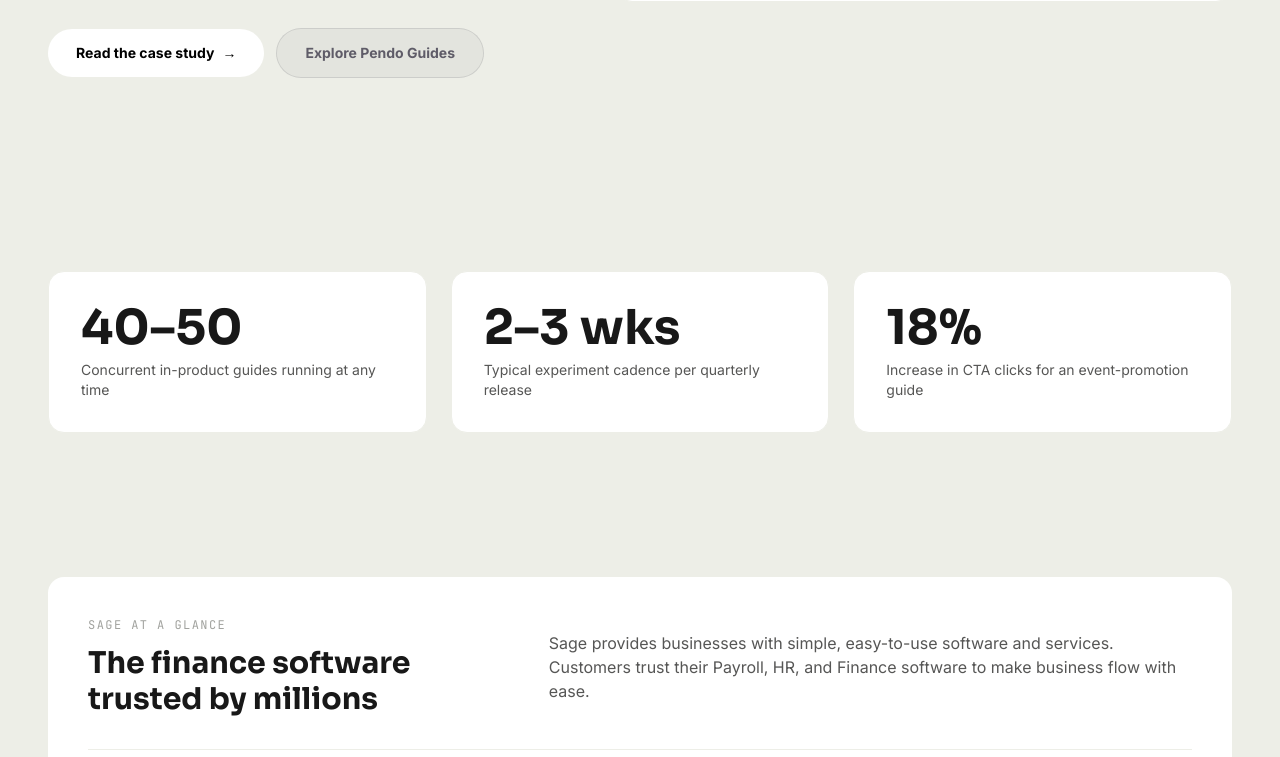
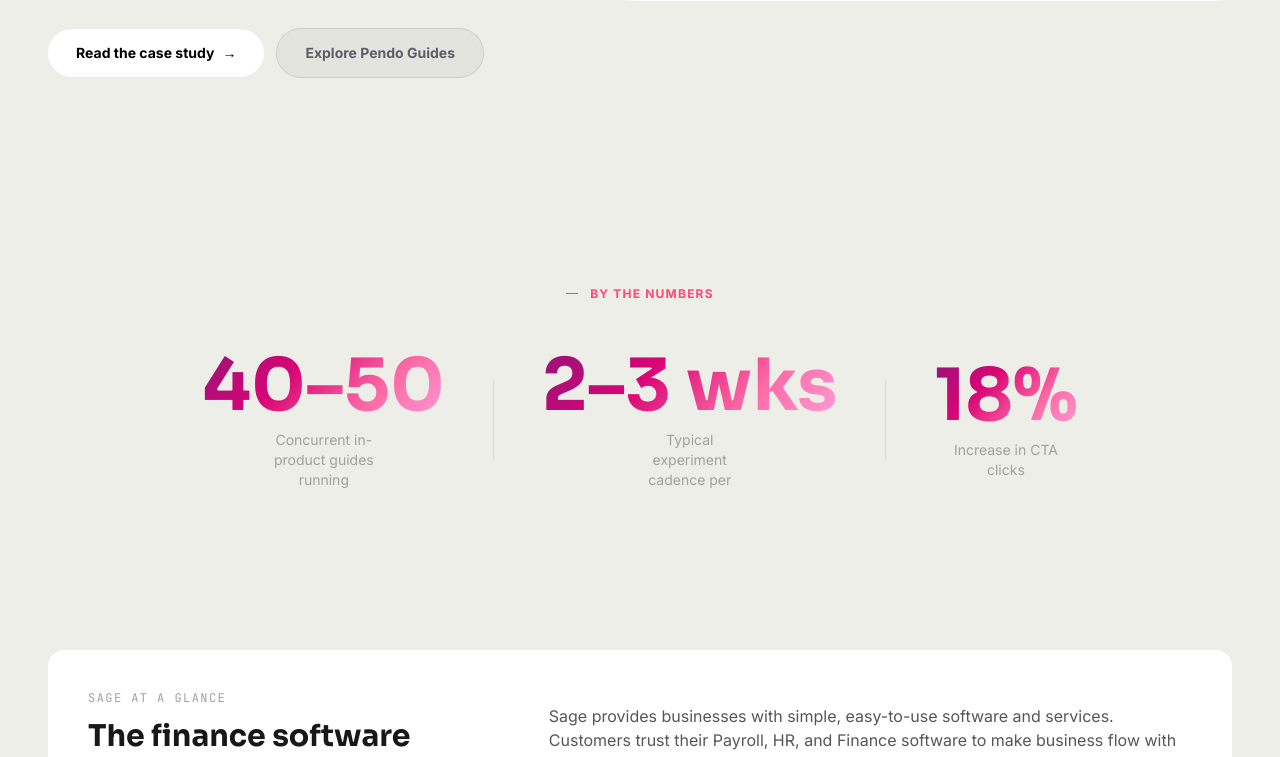
Before and after one commit to rcates12/hackathon-fusion-rubin, a Next.js app: page /customers/sage in a window 1280 px wide. Shown: the part 706-1463 px from the top of the page. Built offline with nearby package versions, Linux system fonts and the light colour scheme.

Commit message:
Expand metrics row into full-width display stat band for Sage

```diff
--- a/app/(site)/customers/sage/page.tsx
+++ b/app/(site)/customers/sage/page.tsx
@@ -207,25 +207,42 @@ const METRICS: Metric[] = [
 
 function MetricsRow() {
   return (
-    <Container as="section" className="border-t border-border-subtle py-16 sm:py-20">
-      <div id="story" className="grid grid-cols-1 gap-6 sm:grid-cols-3">
-        {METRICS.map((m) => (
-          <div
-            key={m.label}
-            className="flex flex-col gap-2 rounded-2xl border border-border-subtle bg-bg-card p-8"
-          >
-            <p
-              className={
-                m.hero
-                  ? 'font-display text-5xl font-bold text-primary'
-                  : 'font-display text-2xl font-medium text-muted'
-              }
-            >
-              {m.value}
-            </p>
-            <p className="text-sm text-secondary">{m.label}</p>
-          </div>
-        ))}
+    <Container as="section" className="py-20 sm:py-24">
+      <style>{`
+        .stat-gradient {
+          background: linear-gradient(135deg, #97127a 0%, #d80574 35%, #fd6aa5 70%, #ff9ed7 100%);
+          -webkit-background-clip: text;
+          background-clip: text;
+          -webkit-text-fill-color: transparent;
+        }
+        .divider {
+          width: 1px;
+          height: 80px;
+          background-color: rgba(6, 1, 25, 0.08);
+        }
+      `}</style>
+      <div className="flex flex-col items-center gap-12">
+        <div className="flex items-center gap-3">
+          <div className="w-3 h-px bg-pendo-pink" />
+          <p className="font-sans font-bold text-xs uppercase tracking-widest text-pendo-pink">
+            By the numbers
+          </p>
+        </div>
+        <div id="story" className="flex items-center justify-center gap-12">
+          {METRICS.map((m, i) => (
+            <div key={m.label} className="flex items-center gap-12">
+              <div className="flex flex-col items-center gap-2">
+                <p className="stat-gradient font-display text-7xl font-bold">
+                  {m.value}
+                </p>
+                <p className="text-sm text-center text-muted font-sans" style={{ maxWidth: '120px' }}>
+                  {m.label.split(' ').slice(0, 4).join(' ')}
+                </p>
+              </div>
+              {i < METRICS.length - 1 && <div className="divider" />}
+            </div>
+          ))}
+        </div>
       </div>
     </Container>
   );
```
